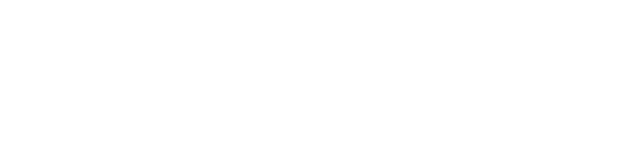
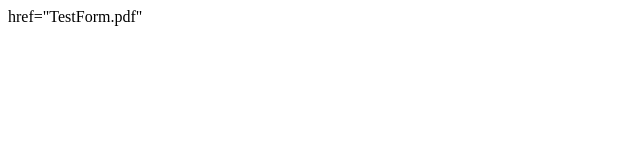
Before and after one commit to MastersLease/tesetorderform, a plain HTML site: page index.html in a window 1280 px wide. Shown: the whole page, without its empty margins (0-640 px from the left). Drawn offline with Linux system fonts and the light colour scheme.

Commit message:
Update index.html

```diff
--- a/index.html
+++ b/index.html
@@ -1,3 +1,3 @@
 <html>
-  <p><a href="TestForm.pdf"></a></p>
+  href="TestForm.pdf"
 </html>
```
